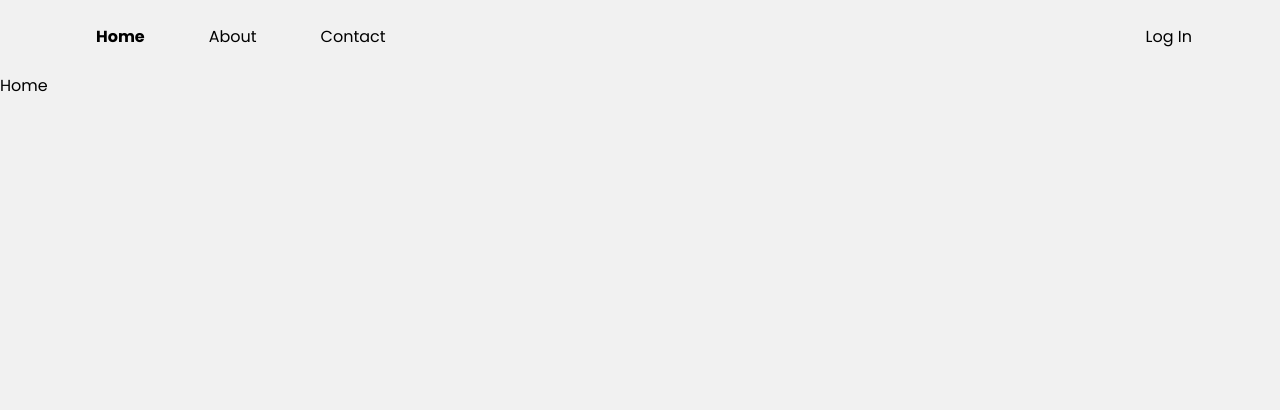
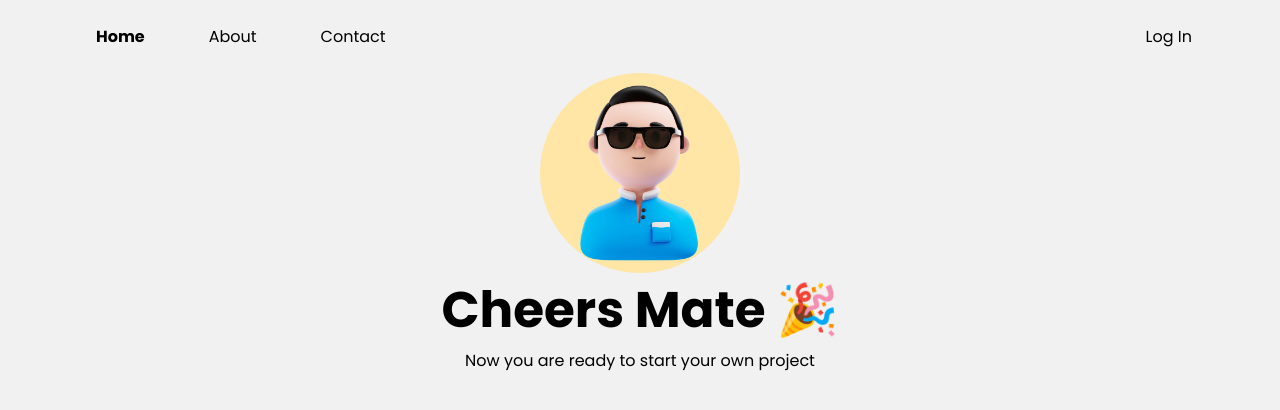
Before and after one commit to arkajitroy/setMERN, a React (Create React App) app in the folder src/views/: page / in a window 1280 px wide. Shown: the top 410 px of the page. Built offline with nearby package versions, Linux system fonts and the light colour scheme.

Commit message:
refactor: added login status and stylings in the file

```diff
--- a/src/views/src/components/pages/auth/login/login.css
+++ b/src/views/src/components/pages/auth/login/login.css
@@ -8,7 +8,7 @@
 }
 
 .login-page-headline {
-  color: #b3005e;
+  color: #404040;
   margin-bottom: 10px;
 }
 
@@ -42,7 +42,7 @@ input {
 button {
   margin-top: 20px;
   padding: 10px;
-  background-color: #b3005e;
+  background-color: #404040;
   color: #fff;
   border: none;
   border-radius: 3px;
@@ -51,11 +51,11 @@ button {
 }
 
 button:hover {
-  background-color: #880a4d;
+  background-color: #252525;
 }
 
 .create-account-link {
-  color: #b3005e;
+  color: #404040;
   font-weight: 600;
   cursor: pointer;
 }
--- a/src/views/src/components/pages/auth/registration/registration.css
+++ b/src/views/src/components/pages/auth/registration/registration.css
@@ -8,7 +8,7 @@
 }
 
 .registration-page-headline {
-  color: #b3005e;
+  color: #404040;
   margin-bottom: 10px;
 }
 
@@ -42,7 +42,7 @@ input {
 button {
   margin-top: 20px;
   padding: 10px;
-  background-color: #b3005e;
+  background-color: #404040;
   color: #fff;
   border: none;
   border-radius: 3px;
@@ -51,5 +51,5 @@ button {
 }
 
 button:hover {
-  background-color: #880a4d;
+  background-color: #252525;
 }
--- a/src/views/src/components/pages/layouts/Home.jsx
+++ b/src/views/src/components/pages/layouts/Home.jsx
@@ -1,7 +1,29 @@
-import React from "react";
+import React, { useCallback, useEffect, useState } from "react";
+import { DefaultProfilePicture } from "../../../assets";
+
+import "./layout.css";
 
 const Home = () => {
-  return <div>Home</div>;
+  const [loginStatus, setLoginStatus] = useState(null);
+
+  const getLoginStatusFromLS = useCallback(() => {
+    const login_status = localStorage.getItem("loginStatus");
+    if (login_status) setLoginStatus(JSON.parse(login_status));
+  }, []);
+
+  useEffect(() => {
+    getLoginStatusFromLS();
+  }, [getLoginStatusFromLS]);
+
+  return (
+    <div className="main-container">
+      <div className="greeting-container">
+        <img src={DefaultProfilePicture} alt="" />
+        <span className="main-greeeting">Cheers Mate 🎉</span>
+        <span>Now you are ready to start your own project</span>
+      </div>
+    </div>
+  );
 };
 
 export default Home;
--- a/src/views/src/components/pages/layouts/layout.css
+++ b/src/views/src/components/pages/layouts/layout.css
@@ -1,6 +1,6 @@
 /* This is a sample css file which i am just using for all the component */
 
-/* SUCCESS PAGE */
+/* ------------------- SUCCESS PAGE ------------------ */
 .success-container {
   margin-top: 100px;
   display: flex;
@@ -17,3 +17,30 @@
 .success-container p {
   font-size: 20px;
 }
+
+/* ----------------- PAGE LAYOUT STYLINGS ----------------- */
+
+.main-container {
+  display: flex;
+  justify-content: center;
+  align-items: center;
+}
+
+.main-container .greeting-container {
+  display: flex;
+  flex-direction: column;
+  justify-content: center;
+  align-items: center;
+  width: 50%;
+}
+
+.main-container .greeting-container img {
+  height: auto;
+  width: 200px;
+  border-radius: 50%;
+}
+
+.main-container .greeting-container .main-greeeting {
+  font-weight: 700;
+  font-size: 50px;
+}
--- a/src/views/src/components/shared/navbar/Navbar.jsx
+++ b/src/views/src/components/shared/navbar/Navbar.jsx
@@ -1,4 +1,4 @@
-import React, { useEffect, useState } from "react";
+import React, { useCallback, useEffect, useState } from "react";
 import { NavLink, useNavigate, useLocation } from "react-router-dom";
 
 import "./navbar.css";
@@ -14,16 +14,20 @@ const Navbar = () => {
     navigate("/auth/login");
   };
 
+  const getLoginStatusFromLS = useCallback(() => {
+    const login_status = localStorage.getItem("loginStatus");
+    if (login_status) setLoginStatus(JSON.parse(login_status));
+  }, []);
+
   const handleLogoutButton = () => {
     const loginStatus = localStorage.getItem("loginStatus");
-    if (loginStatus) localStorage.setItem("loginStatus", false);
-    location.reload();
+    if (loginStatus) localStorage.setItem("loginStatus", null);
+    window.location.reload();
   };
 
   useEffect(() => {
-    const login_status = localStorage.getItem("loginStatus");
-    if (login_status) setLoginStatus(JSON.parse(loginStatus));
-  }, [loginStatus]);
+    getLoginStatusFromLS();
+  }, [getLoginStatusFromLS]);
 
   return (
     <>
```
